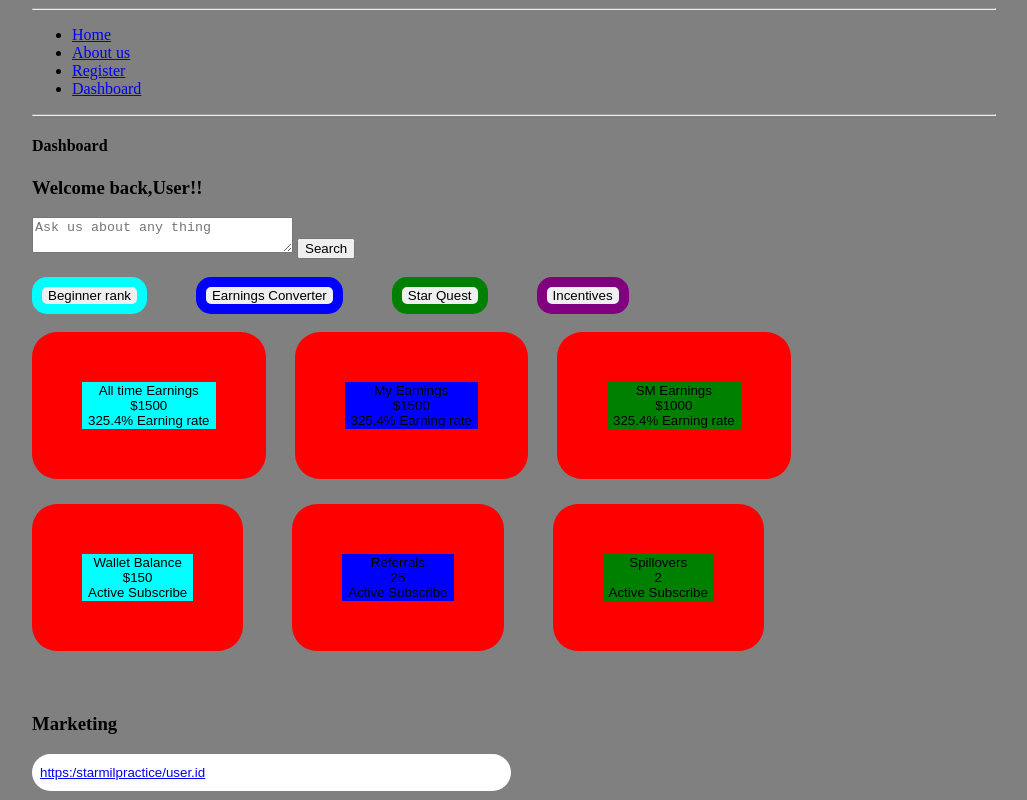
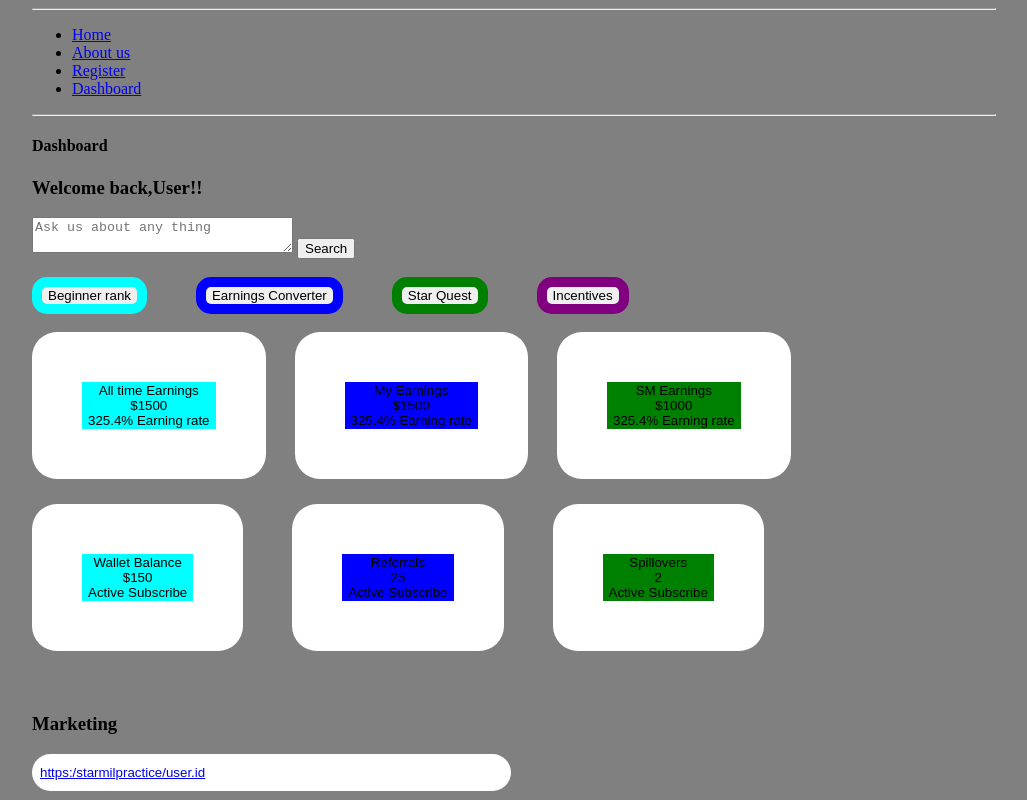
Before and after one commit to Osoresamuel/STARMIL-PRACTICE, a plain HTML site: page dashboard.html in a window 1280 px wide. Shown: the top 800 px of the page, without its empty margins (126-1153 px from the left). Drawn offline with Linux system fonts and the light colour scheme.

Commit message:
new update

```diff
--- a/dashboard.css
+++ b/dashboard.css
@@ -38,7 +38,7 @@
 }
 #kk{
     border: 50px solid;
-    border-color: red;
+    border-color: white;
     border-radius: 25px;
     margin-right: 25px;
     margin-bottom: 25px;
@@ -46,7 +46,7 @@
 }
 #kp{
     border: 50px solid;
-    border-color: red;
+    border-color: white;
     border-radius: 25px;
     margin-right: 25px;
     margin-bottom: 25px;
@@ -54,7 +54,7 @@
 }
 #ko{
     border: 50px solid;
-    border-color: red;
+    border-color: white;
     border-radius: 25px;
     margin-right: 25px;
     margin-bottom: 25px;
@@ -62,7 +62,7 @@
 }
 #ki{
     border: 50px solid;
-    border-color: red;
+    border-color: white;
     border-radius: 25px;
     margin-right: 45px;
     margin-bottom: 25px;
@@ -70,7 +70,7 @@
 }
 #ku{
     border: 50px solid;
-    border-color: red;
+    border-color: white;
     border-radius: 25px;
     margin-right: 45px;
     margin-bottom: 25px;
@@ -78,7 +78,7 @@
 }
 #ky{
     border: 50px solid;
-    border-color: red;
+    border-color: white;
     border-radius: 25px;
     margin-right: 25px;
     margin-bottom: 25px;
```
